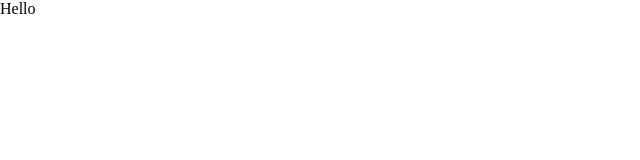
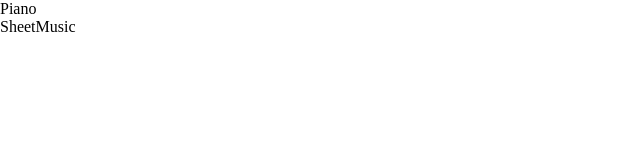
Before and after one commit to zbrckovic/fuguefingers, a React app: page / in a window 1280 px wide. Shown: the top 160 px of the page, without its empty margins (0-640 px from the left). Built offline with nearby package versions, Linux system fonts and the light colour scheme.

Commit message:
implemented piano hook

```diff
--- a/package.json
+++ b/package.json
@@ -21,6 +21,7 @@
   "homepage": "https://github.com/zbrckovic/fuguefingers#readme",
   "dependencies": {
     "classnames": "^2.3.2",
+    "core-js": "^3.32.0",
     "normalize.css": "^8.0.1",
     "opensheetmusicdisplay": "^1.8.2",
     "react": "^18.2.0",
--- a/src/App.tsx
+++ b/src/App.tsx
@@ -1,5 +1,13 @@
 import React, { type FC } from 'react'
+import { SheetMusic } from './components/SheetMusic'
+import { Piano } from './components/Piano'
+import { usePiano } from './use-piano'
 
 export const App: FC = () => {
-  return <div>Hello</div>
+    const { noteVelocities } = usePiano()
+
+    return <div>
+        <Piano noteVelocities={ noteVelocities }/>
+        <SheetMusic/>
+    </div>
 }
--- /dev/null
+++ b/src/components/Piano.tsx
@@ -0,0 +1,10 @@
+import React, { type FC } from 'react'
+import { type NoteVelocities } from '../use-piano'
+
+interface Props {
+    noteVelocities: NoteVelocities
+}
+
+export const Piano: FC<Props> = ({ noteVelocities }) => {
+    return <div>Piano</div>
+}
--- /dev/null
+++ b/src/components/SheetMusic.tsx
@@ -0,0 +1,5 @@
+import React, { type FC } from 'react'
+
+export const SheetMusic: FC = () => {
+    return <div>SheetMusic</div>
+}
--- /dev/null
+++ b/src/use-piano.ts
@@ -0,0 +1,36 @@
+import { useState } from 'react'
+
+/**
+ * Keys are MIDI note numbers of active notes and values are their velocities.
+ */
+export type MutableNoteVelocities = Record<number, number>
+
+export type NoteVelocities = {
+    readonly [K in keyof MutableNoteVelocities]: MutableNoteVelocities[K];
+}
+
+interface PianoHook {
+    noteVelocities: NoteVelocities
+    play: (presses: NoteVelocities, releases: ReadonlySet<number>) => void
+}
+
+export const usePiano = (): PianoHook => {
+    const [noteVelocities, setNoteVelocities] = useState<NoteVelocities>({})
+
+    const play = (presses: NoteVelocities, releases: ReadonlySet<number>): void => {
+        setNoteVelocities(prev => {
+            const next: MutableNoteVelocities = { ...prev }
+
+            Object.entries(presses).forEach(([note, velocity]) => {
+                next[Number(note)] = velocity
+            })
+
+            // eslint-disable-next-line @typescript-eslint/no-dynamic-delete
+            releases.forEach((note) => delete next[note])
+
+            return next
+        })
+    }
+
+    return { noteVelocities, play }
+}
```
Also changed, not shown: .eslintrc.json, 1 other file (tests, documents, lock files or other folders).
